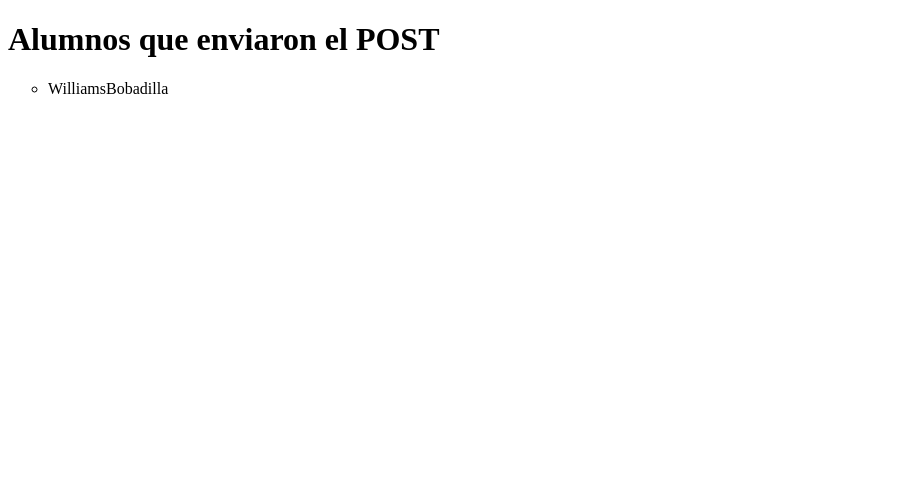
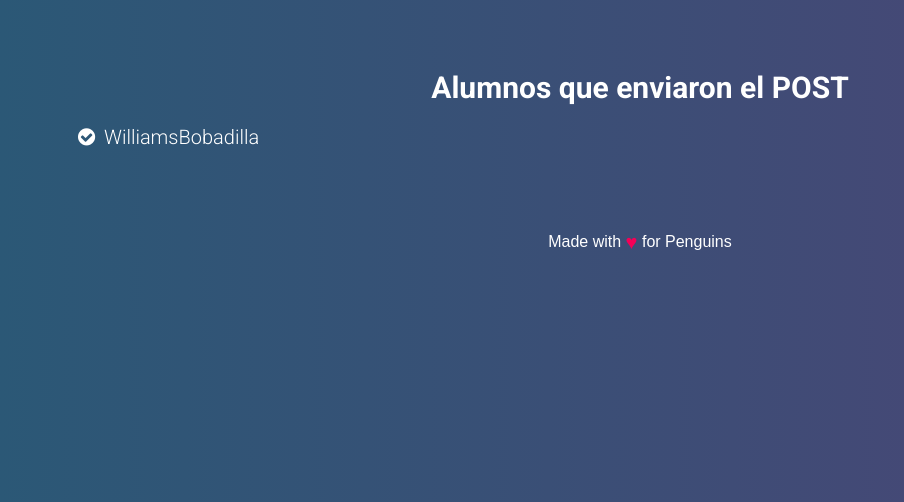
Before and after one commit to WilliBobadilla/penguin-python-advanced, a Flask app: page /nombres in a window 1280 px wide. Shown: the top 502 px of the page, without its empty margins (0-904 px from the left). Run offline with Flask 2, Linux system fonts and the light colour scheme; some libraries are stand-ins or nearby versions.

Commit message:
add css style estilos.html  and link with alumnos.html

```diff
--- a/templates/alumnos.html
+++ b/templates/alumnos.html
@@ -1,17 +1,28 @@
 <!DOCTYPE html>
 
 <head>
-    <title>Alumnos desadio entregado</title>
+  <link rel="stylesheet" href="https://maxcdn.bootstrapcdn.com/font-awesome/4.5.0/css/font-awesome.min.css">
+  <link rel = "stylesheet" type = "text/css" href = "estilos.css" />
+    <title>Alumnos desafio entregado</title>
 </head>
 <body>
-<h1> Alumnos que enviaron el POST </h1>
+  <section>
+    <h1> <b>Alumnos que enviaron el POST </b></h1>
 
- <ul style="list-style-type:circle;">
-    {% for item in datos.Nombres  %}
-  <li>{{item}}</li>
-    {% endfor %}
-</ul>
+    <ul >
+        {% for item in datos.Nombres  %}
+      <li>{{item}}</li>
+        {% endfor %}
+    </ul>
 
 
 
+  </section>
+
+
+
+  <div class="con-amor">
+    Made with <i>♥</i> for <a target="_blank" href="https://penguin.academy">Penguins</a>
+  </div>
+
 </body>
--- /dev/null
+++ b/templates/estilos.css
@@ -0,0 +1,61 @@
+@import url(https://fonts.googleapis.com/css?family=Roboto:400,500,300,700);
+h1{
+    font-size: 30px;
+    color: #fff;
+    font-weight: 300;
+    text-align: center;
+    margin-bottom: 15px;
+
+  }
+
+body{
+  background: linear-gradient(90deg, #2b5876, #4e4376);
+  font-family: 'Roboto', sans-serif;
+}
+section{
+  margin: 70px;
+}
+ul{
+    font-size: 20px;
+    color: #fff;
+    font-weight: 300;
+    text-align: left;
+    margin-bottom: 15px;
+    list-style: none;
+    padding: 0;
+
+}
+
+li {
+    padding-left: 1.3em;
+  }
+li:before {
+    content: "\f058"; /* Unicode de FontAwesome  */
+    font-family: FontAwesome;
+    display: inline-block;
+    margin-left: -1.3em;
+    width: 1.3em;
+  }
+.con-amor {
+    margin-top: 40px;
+    padding: 10px;
+    clear: left;
+    text-align: center;
+    font-size: 16pxpx;
+    font-family: arial;
+    color: #fff;
+  }
+  .con-amor i {
+    font-style: normal;
+    color: #F50057;
+    font-size: 20px;
+    position: relative;
+    top: 2px;
+  }
+  .con-amor a {
+    color: #fff;
+    text-decoration: none;
+  }
+  .con-amor a:hover {
+    text-decoration: underline;
+  }
```
